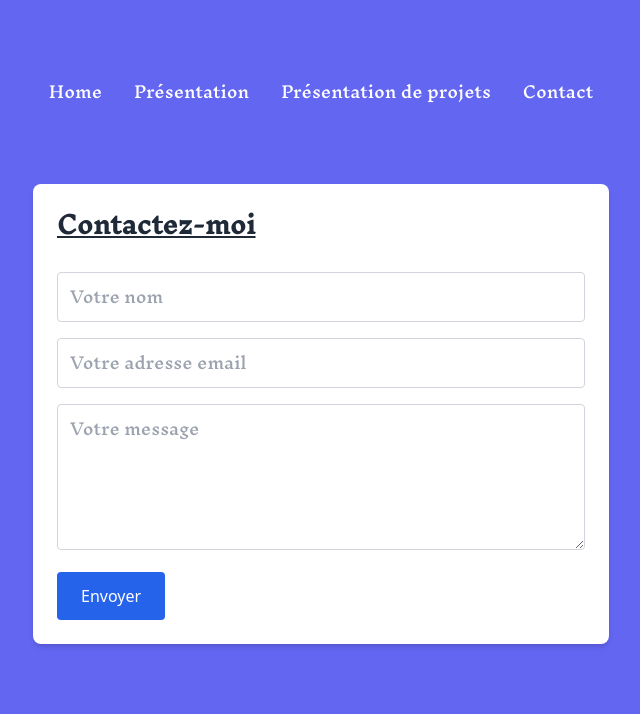
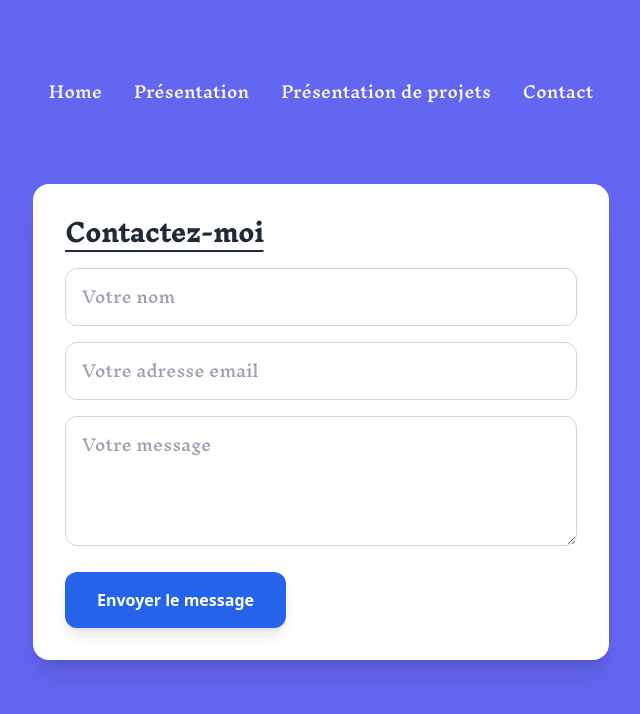
Before and after one commit to emixam113/portfolio-react, a React (Vite) app: page /contact in a window 1280 px wide. Shown: the top 714 px of the page, without its empty margins (319-959 px from the left). Built offline with nearby package versions, Linux system fonts and the light colour scheme.

Commit message:
fix formulaire

```diff
--- a/src/components/ContactForm.jsx
+++ b/src/components/ContactForm.jsx
@@ -27,19 +27,26 @@ export default function ContactForm() {
     };
 
     return (
+        /* w-[95%] : pour ne pas coller aux bords sur de très petits téléphones
+           md:max-w-xl : garde la largeur d'origine sur ordinateur
+        */
         <form
             ref={form}
             onSubmit={sendEmail}
-            className="max-w-xl mx-auto p-6 bg-white shadow-md rounded-lg space-y-4"
+            className="w-[95%] max-w-xl mx-auto p-5 md:p-8 bg-white shadow-xl rounded-2xl space-y-5"
         >
-            <h2 className="text-2xl font-bold text-gray-800 mb-4 font-InknutAntiqua underline">Contactez-moi</h2>
+            <h2 className="text-xl md:text-2xl font-bold text-gray-800 mb-2 font-InknutAntiqua underline underline-offset-8">
+                Contactez-moi
+            </h2>
 
+            <div className="space-y-4">
                 <input
                     type="text"
                     name="from_name"
                     placeholder="Votre nom"
                     required
-                className="w-full border border-gray-300 p-3 rounded font-InknutAntiqua"
+                    /* text-base : évite le zoom auto de l'iPhone sur les inputs */
+                    className="w-full border border-gray-300 p-4 rounded-xl font-InknutAntiqua text-base focus:ring-2 focus:ring-blue-500 focus:outline-none transition-all"
                 />
 
                 <input
@@ -47,22 +54,24 @@ export default function ContactForm() {
                     name="reply_to"
                     placeholder="Votre adresse email"
                     required
-                className="w-full border border-gray-300 p-3 rounded font-InknutAntiqua"
+                    className="w-full border border-gray-300 p-4 rounded-xl font-InknutAntiqua text-base focus:ring-2 focus:ring-blue-500 focus:outline-none transition-all"
                 />
 
                 <textarea
                     name="message"
                     placeholder="Votre message"
-                rows="5"
+                    rows="4"
                     required
-                className="w-full border border-gray-300 p-3 rounded font-InknutAntiqua"
+                    className="w-full border border-gray-300 p-4 rounded-xl font-InknutAntiqua text-base focus:ring-2 focus:ring-blue-500 focus:outline-none transition-all"
                 ></textarea>
+            </div>
 
             <button
                 type="submit"
-                className="bg-blue-600 text-white px-6 py-3 rounded hover:bg-blue-700 transition"
+                /* w-full : bouton large sur mobile pour cliquer facilement au pouce */
+                className="w-full md:w-auto bg-blue-600 text-white px-8 py-4 rounded-xl font-bold hover:bg-blue-700 active:scale-95 transition-all shadow-lg"
             >
-                Envoyer
+                Envoyer le message
             </button>
         </form>
     );
```
Lines whose indentation alone changed are shown as unchanged.
